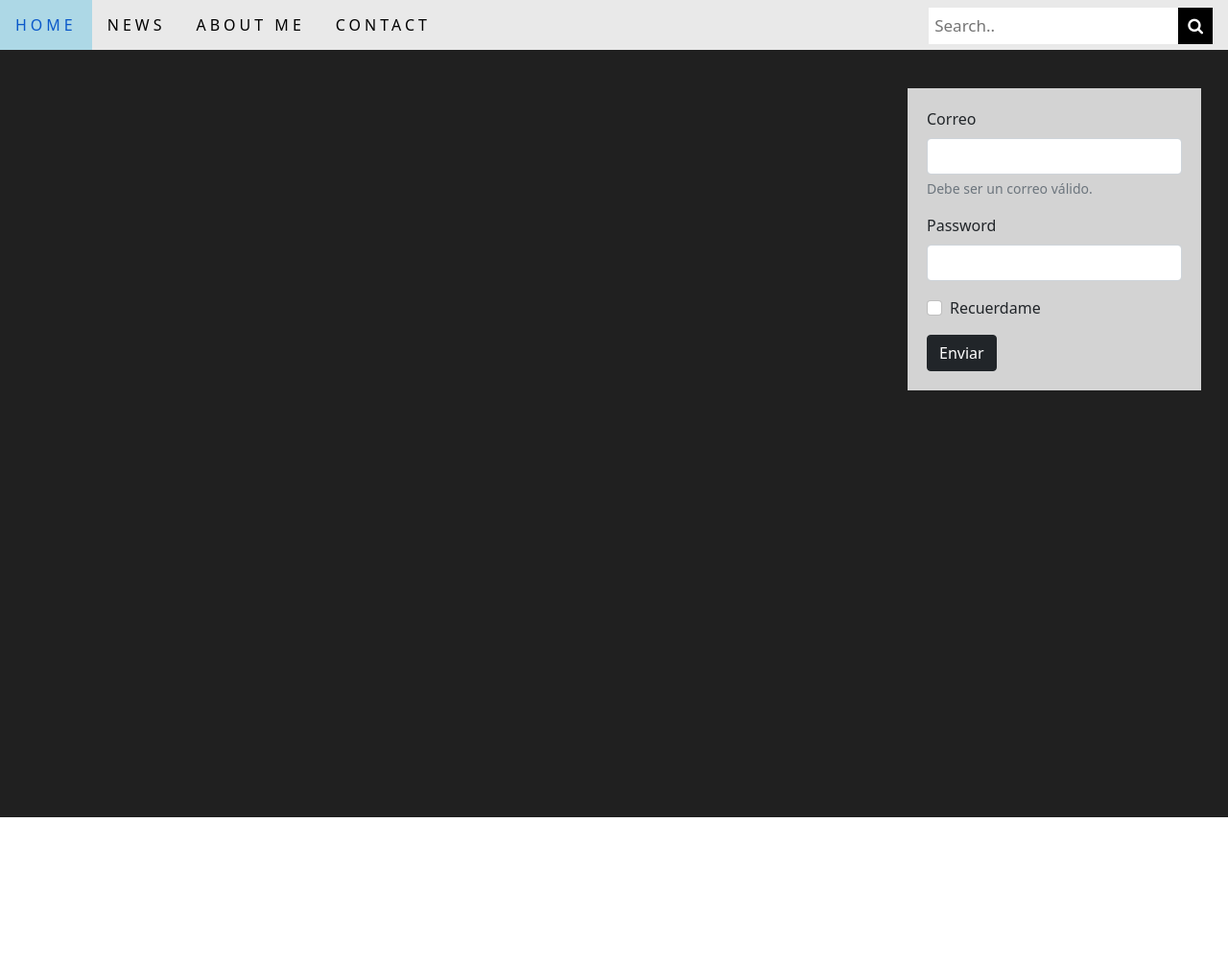
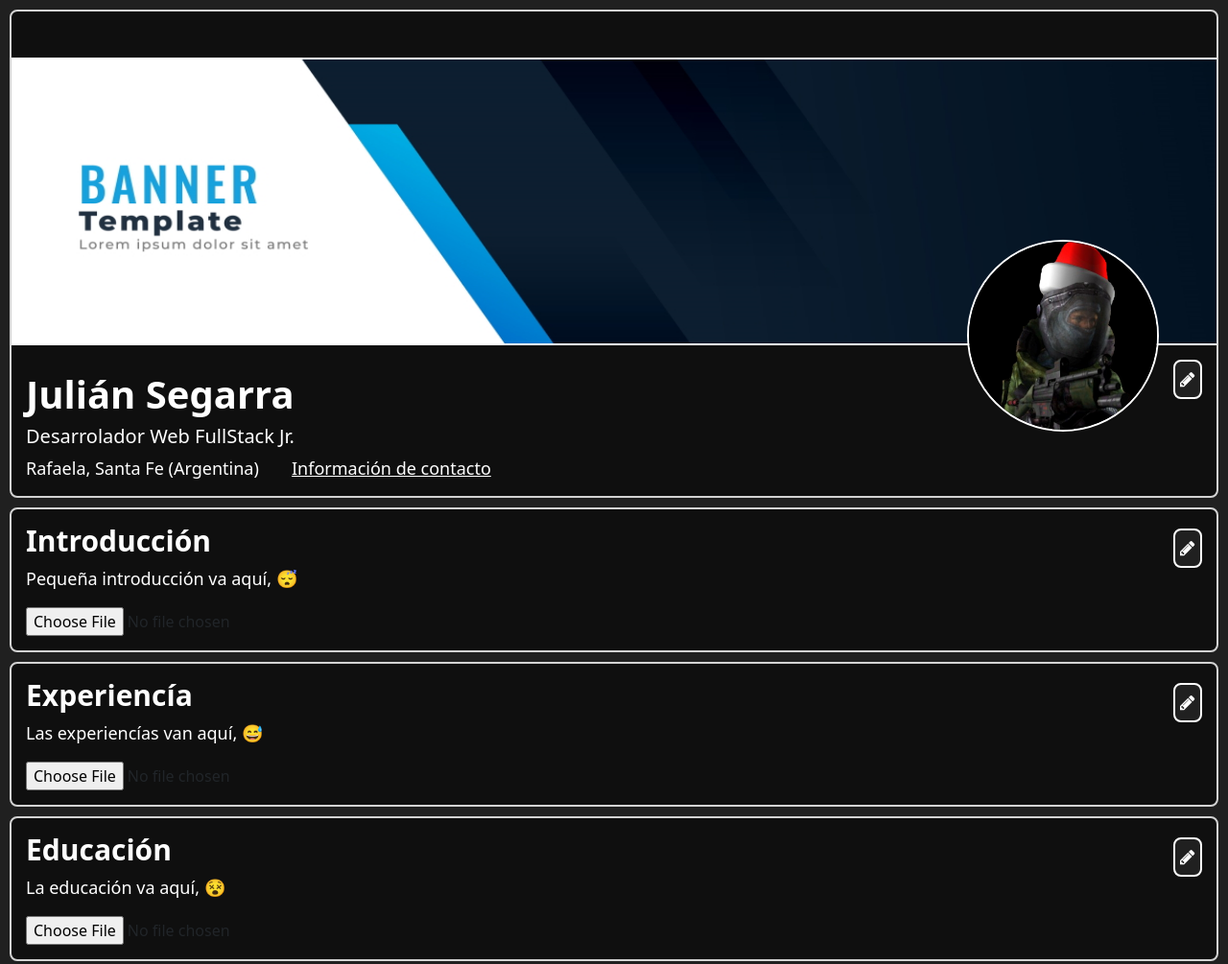
Before and after one commit to escapism96/PortfolioFrontEnd, a plain HTML site: page index.html in a window 1280 px wide. Shown: the whole page at 96% size. Before the commit the page ends 852 px from the top, so only its background shows below. Drawn offline with Linux system fonts and the light colour scheme.

Commit message:
commit nuevo

```diff
--- a/index.html
+++ b/index.html
@@ -4,59 +4,52 @@
  <head>
   <!--Meta tags-->
   <meta charset="utf-8">
+  <meta name="description" content="Portfolio Web">
+  <meta name="author" content="Julián Segarra">
   <meta name="viewport" content="width=device-width, initial-scale=1">
   <!--Bootstrap CSS-->
+  <link href="https://cdnjs.cloudflare.com/ajax/libs/font-awesome/4.7.0/css/font-awesome.min.css" rel="stylesheet">
   <link href="bootstrap/css/bootstrap.min.css" rel="stylesheet">
   <link href="styles.css" rel="stylesheet">
-  <link href="https://cdnjs.cloudflare.com/ajax/libs/font-awesome/4.7.0/css/font-awesome.min.css" rel="stylesheet">
   <!--Scripts-->
-  <script src="main.js"></script>
   <title> INDEX </title>
  </head>
  <body>
-  <ul>
-   <li><a href="#home">Home</a></li>
-   <li><a href="#news">News</a></li>
-   <li class="dropdown">
-    <a href="javascript:void(0)" class="dropbtn">About me</a>
-     <div class="dropdown-content">
-      <a href="#profile">Profile</a>
-      <a href="#experience">Experience</a>
-     </div>
-   </li>
-   <li><a href="#contact">Contact</a></li>
-   <div class="search-container">
-    <form action="/action_page.php">
-     <input type="text" placeholder="Search.." name="search">
-     <button type="submit"><i class="fa fa-search"></i></button>
-    </form>
-   </div>
-  </ul>
-  <div class="container-fluid">
-   <div class="row">
-    <div class="col-8">
+  <div class="mat-card" id="first-card">
+    <br></br>
+    <div id="card-banner"><img src="imgs/banner.jpg" alt="The banner of the Web."></div>
+    <button class="button"><i class="fa fa-pencil"></i><a href="#"></a></button>
+    <div id="profile-pic"><a href="#"><img src="imgs/profile.jpg" alt="Your profile picture."></a></div>
+    <div id="card-titles">
+      <h1>Julián Segarra</h1><h2>Desarrolador Web FullStack Jr.</h2>
     </div>
-    <div class="col">
+    <div id="info-contacto">
+      <span>Rafaela, Santa Fe (Argentina)</span>
+      <span><a href="#">Información de contacto</a></span>
     </div>
-    <div class="col-3">
-     <form>
-      <div class="mb-3">
-       <label for="idE" class="form-label">Correo</label>
-       <input type="email" class="form-control" id="idE" aria-describedby="idEH">
-       <div id="idEH" class="form-text">Debe ser un correo válido.</div>
-      </div>
-      <div class="mb-3">
-       <label for="exampleInputPassword1" class="form-label">Password</label>
-       <input type="password" class="form-control" id="exampleInputPassword1">
-      </div>
-      <div class="mb-3 form-check">
-       <input type="checkbox" class="form-check-input" id="exampleCheck1">
-       <label class="form-check-label" for="exampleCheck1">Recuerdame</label>
-      </div>
-      <button type="submit" class="btn btn-dark">Enviar</button>
-     </form>
-    </div>
-   </div>
+  </div>
+  <div class="mat-card" id="temp-card">
+    <button class="button" onclick="cambiar_intro()"><i class="fa fa-pencil"></i><a href="#"></a></button>
+    <h1>Introducción</h1>
+    <p id="intro-text">Pequeña introducción va aquí, 😴</p>
+    <input id="edit-intro" type="text" oninput="myFunction1(this.value)" style="display: none">
+    <input type="file" accept=".txt" id="file" onchange="showFile1(this)">
+  </div>
+  <div class="mat-card" id="temp-card">
+    <button class="button" onclick="cambiar_exp()"><i class="fa fa-pencil"></i><a href="#"></a></button>
+    <h1>Experiencía</h1>
+    <p id="exp-text">Las experiencías van aquí, 😅</p>
+    <input id="edit-exp" type="text" oninput="myFunction2(this.value)" style="display: none">
+    <input type="file" accept=".txt" id="file" onchange="showFile2(this)">
+  </div>
+  <div class="mat-card" id="temp-card">
+    <button class="button" onclick="cambiar_edu()"><i class="fa fa-pencil"></i><a href="#"></a></button>
+    <h1>Educación</h1>
+    <p id="edu-text">La educación va aquí, 😵</p>
+    <input id="edit-edu" type="text" oninput="myFunction3(this.value)" style="display: none">
+    <input type="file" accept=".txt" id="file" onchange="showFile3(this)">
   </div>
  </body>
+ <script src="output/app.js"></script>
+ <script src="output/objects.js"></script>
 </html>
--- /dev/null
+++ b/output/app.js
@@ -0,0 +1,119 @@
+/* INTRODUCCION */
+
+function cambiar_intro() {
+    document.getElementById("edit-intro").style.display="block";
+    let text = document.getElementById("intro-text").innerText;
+    console.log(text);
+}
+
+function myFunction1(value) {
+    document.getElementById("intro-text").innerText=value;
+}
+
+function logMessage(message) {
+    console.log(message + "<br>");
+}
+
+let textarea=document.getElementById("edit-intro")
+textarea.addEventListener('keyup', (e) => {
+    logMessage('Key  "${e.key}" released  [event: keyup]');
+    if (e.key=="Enter") {
+        document.getElementById("edit-intro").style.display="none";
+    }
+});
+
+function showFile1(input) {
+    let file = input.files[0];
+    alert("File name: ${file.name}")
+
+    let reader = new FileReader();
+    reader.readAsText(file);
+    reader.onload = function() {
+        console.log(reader.result);
+        document.getElementById("intro-text").innerText=reader.result;
+    }
+
+    reader.onerror = function() {
+        console.log(reader.error);
+    }
+}
+
+/* EXPERIENCIAS */
+
+function cambiar_exp() {
+    document.getElementById("edit-exp").style.display="block";
+    let text = document.getElementById("exp-text").innerText;
+    console.log(text);
+}
+
+function myFunction2(value) {
+    document.getElementById("exp-text").innerText=value;
+}
+
+function logMessage(message) {
+    console.log(message + "<br>");
+}
+
+let textarea2=document.getElementById("edit-exp")
+textarea2.addEventListener('keyup', (e) => {
+    logMessage('Key  "${e.key}" released  [event: keyup]');
+    if (e.key=="Enter") {
+        document.getElementById("edit-exp").style.display="none";
+    }
+});
+
+function showFile2(input) {
+    let file = input.files[0];
+    alert("File name: ${file.name}")
+
+    let reader = new FileReader();
+    reader.readAsText(file);
+    reader.onload = function() {
+        console.log(reader.result);
+        document.getElementById("exp-text").innerText=reader.result;
+    }
+
+    reader.onerror = function() {
+        console.log(reader.error);
+    }
+}
+
+/* EDUCACIÓN */
+
+function cambiar_edu() {
+    document.getElementById("edit-edu").style.display="block";
+    let text = document.getElementById("edu-text").innerText;
+    console.log(text);
+}
+
+function myFunction3(value) {
+    document.getElementById("edu-text").innerText=value;
+}
+
+function logMessage(message) {
+    console.log(message + "<br>");
+}
+
+let textarea3=document.getElementById("edit-edu")
+textarea3.addEventListener('keyup', (e) => {
+    logMessage('Key  "${e.key}" released  [event: keyup]');
+    if (e.key=="Enter") {
+        document.getElementById("edit-edu").style.display="none";
+    }
+});
+
+function showFile3(input) {
+    let file = input.files[0];
+    alert("File name: ${file.name}")
+
+    let reader = new FileReader();
+    reader.readAsText(file);
+    reader.onload = function() {
+        console.log(reader.result);
+        document.getElementById("edu-text").innerText=reader.result;
+    }
+
+    reader.onerror = function() {
+        console.log(reader.error);
+    }
+}
--- a/styles.css
+++ b/styles.css
@@ -1,105 +1,156 @@
+/* OVERALL */
+
 body, html {
   padding: 0;
   margin: 0;
-  height: 100%;
+  background-color: #202020;
 }
 
-/* NAVBAR */
+/* FIRST CARD */
 
-ul {
-  list-style-type: none;
-  margin: 0;
-  padding: 0;
-  overflow: hidden;
-  background-color: #e9e9e9;
+#first-card {
+  margin-left: 10px;
+  margin-right: 10px;
+  margin-bottom: 10px;
+  margin-top: 10px;
+  width: 98.4%;
+  border-radius: 8px;
+  border: 2px solid lightgrey;
+  background-color: #0f0f0f;
+  padding-bottom: 15px;
 }
 
-li {
-  float: left;
+#card-banner img {
+  display: flex;
+  width: 100%;
+  height: 300px;
+  border-bottom: 2px solid white;
+  border-top: 2px solid white;
 }
 
-li a, .dropbtn {
-  display: inline-block;
-  color: black;
-  text-align: center;
-  text-transform: uppercase;
-  letter-spacing: 4px;
-  padding: 14px 16px;
+#profile-pic a {
+  position: relative;
+}
+
+#profile-pic img  {
+  float: right;
+  display: flex;
+  border-radius: 50%;
+  margin-top: -110px;
+  margin-right: 15px;
+  width: 200px;
+  border: 2px solid white;
+}
+
+#profile-pic img:hover {
+  display: flex;
+  border: 3px solid red;
+}
+
+#card-titles {
+  color: white;
+  padding-left: 15px;
+}
+
+#first-card h1 {
+  text-align: justify;
+  font-size: 40px;
+  font-weight: bold;
+}
+
+#first-card h2 {
+  font-size: 20px;
+  text-align: justify;
+}
+
+#first-card span, a {
+  color: white;
+  font-size: 18px;
+  padding-left: 15px;
+}
+
+#first-card button a {
+  padding-left: 0px;
   text-decoration: none;
 }
 
-li a:hover, .dropdown:hover .dropbtn {
-  background-color: lightblue;
+#first-card button {
+  padding: 5px;
+  float:right;
+  margin-right: 15px;
+  margin-top: 15px;
+  color: white;
+  text-align: center;
+  font-size: 18px;
+  cursor: pointer;
+  background-color: #202020;
+  border-radius: 8px;
+  border: 2px solid white;
 }
 
-li.dropdown {
-  display: inline-block;
+#first-card button:hover {
+  color: white;
+  background-color: #292929;
+  border: 2px solid red;
 }
 
-.dropdown-content {
-  display: none;
-  position: fixed;
-  background-color: #f9f9f9;
-  min-width: 160px;
-  box-shadow: 0px 8px 16px 0px rgba(0,0,0,0.2);
-  z-index: 1;
+/* TEMP CARDS */
+
+#temp-card {
+  margin-left: 10px;
+  margin-right: 10px;
+  margin-bottom: 10px;
+  margin-top: 10px;
+  width: 98.4%;
+  border-radius: 8px;
+  border: 2px solid lightgrey;
+  background-color: #0f0f0f;
+  padding-bottom: 15px;
+  padding-left: 15px;
+  padding-top: 15px;
 }
 
-.dropdown-content a {
-  color: black;
-  padding: 12px 16px;
-  text-decoration: none;
-  display: block;
-  text-align: left;
+#temp-card h1 {
+  color: white;
+  text-align: justify;
+  font-size: 30px;
+  font-weight: bold;
 }
 
-.dropdown-content a:hover {background-color: #f1f1f1;}
-
-.dropdown:hover .dropdown-content {
-  display: block;
+#temp-card p {
+ color: white;
+  font-size: 18px;
 }
 
-/* SEARCH BAR */
-
-.search-container {
-  float: right;
+#temp-card button a {
+  padding-left: 0px;
+  text-decoration: none;
 }
 
-input[type=text] {
-  padding: 6px;
-  margin-top: 8px;
-  font-size: 17px;
-  border: none;
+#temp-card button {
+  padding: 5px;
+  float:right;
+  margin-top: 5px;
+  margin-right: 15px;
+  color: white;
+  text-align: center;
+  font-size: 18px;
+  cursor: pointer;
+  background-color: #202020;
+  border-radius: 8px;
+  border: 2px solid white;
 }
 
-.search-container button {
-  float: right;
-  padding: 6px 10px;
-  margin-top: 8px;
-  margin-right: 16px;
+#temp-card button:hover {
   color: white;
-  background: black;
-  font-size: 17px;
-  border: none;
-  cursor: pointer;
+  background-color: #292929;
+  border: 2px solid red;
 }
 
-.search-container button:hover {
-  background: #ccc;
+#file1 {
+  padding-top: 15px;
 }
 
-.container-fluid {
-  padding-top: 40px;
-  padding-right: 40px;
-  padding-left: 40px;
-  background-color: #202020;
-  height: 100%;
+#file1 button {
+  background-color: red;
 }
-
-/* COLUMNS */
-
-
-.col-3 {
-  padding: 20px;
-  background-color: lightgray;
-}
```
Also changed, not shown: file1.txt (added), imgs/banner.jpg (added), imgs/profile.jpg (added).
